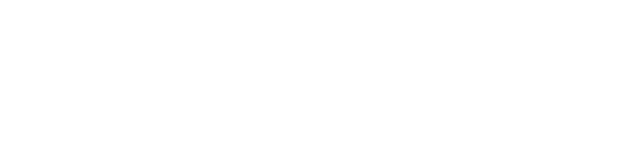
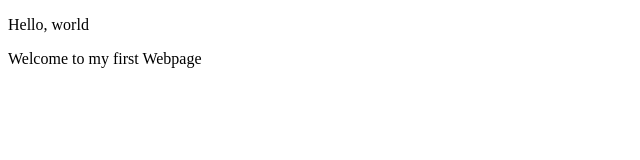
Before and after one commit to Carolkinyua-hub/my-first-webpage, a plain HTML site: page index.html in a window 1280 px wide. Shown: the whole page, without its empty margins (0-640 px from the left). Drawn offline with Linux system fonts and the light colour scheme.

Commit message:
add new block elements

```diff
--- a/index.html
+++ b/index.html
@@ -6,6 +6,8 @@
     <title>My First Webpage</title>
 </head>
 <body>
+    <p>Hello, world</p>
+    <p>Welcome to my first Webpage</p>
 
 </body>
 </html>
```
